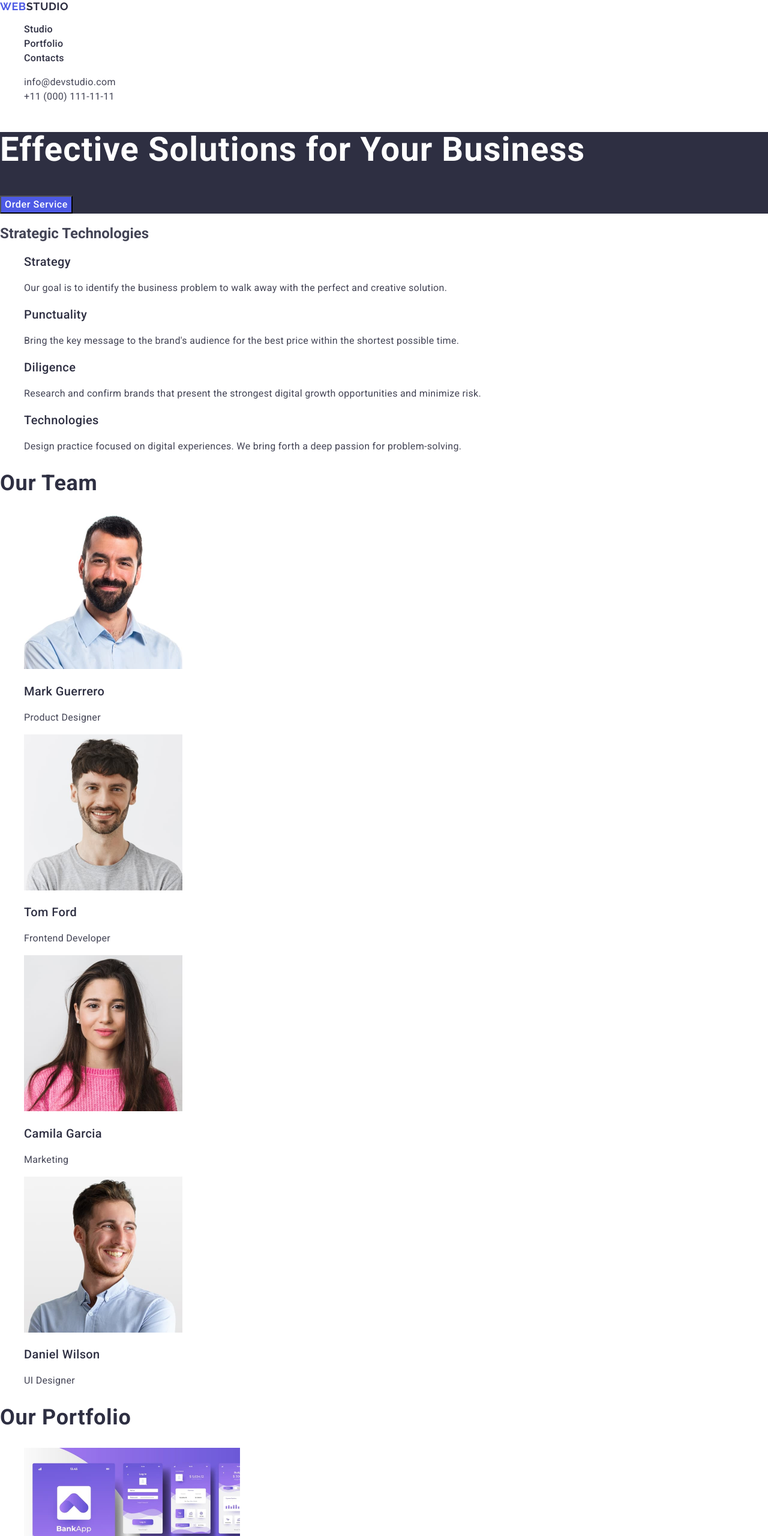
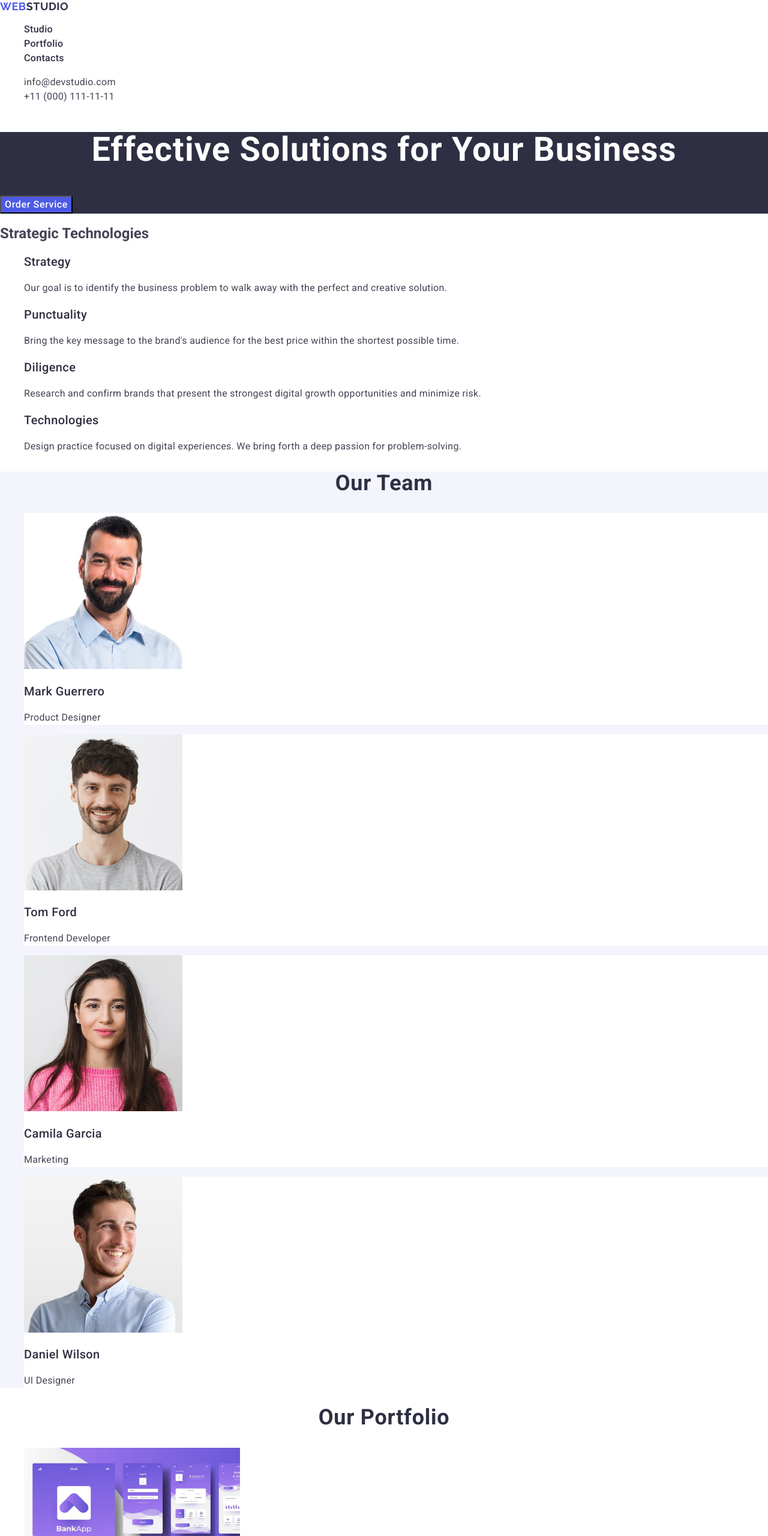
Before and after one commit to xDfaunredd/goit-markup-hw-02, a plain HTML site: page index.html in a window 1280 px wide. Shown: the top 2560 px of the page at 60% size. Drawn offline with nearby package versions, Linux system fonts and the light colour scheme.

Commit message:
fix styles.css

```diff
--- a/css/styles.css
+++ b/css/styles.css
@@ -90,6 +90,7 @@ button {
   font-size: 56px;
   line-height: 1.07;
   letter-spacing: 0.02em;
+  text-align: center;
 
   color: #fff;
 }
@@ -113,8 +114,10 @@ button {
 
 /* team */
 .team {
+  background-color: #f4f4fd;
 }
-.team-list {
+
+.team-list-item {
   background-color: #ffffff;
 }
 
@@ -125,6 +128,7 @@ button {
   letter-spacing: 0.02em;
   text-transform: capitalize;
   color: #2e2f42;
+  text-align: center;
 }
 
 .team-list-title {
@@ -150,6 +154,7 @@ button {
   letter-spacing: 0.02em;
   color: #2e2f42;
   text-transform: capitalize;
+  text-align: center;
 }
 
 .portfolio-list-title {
```
